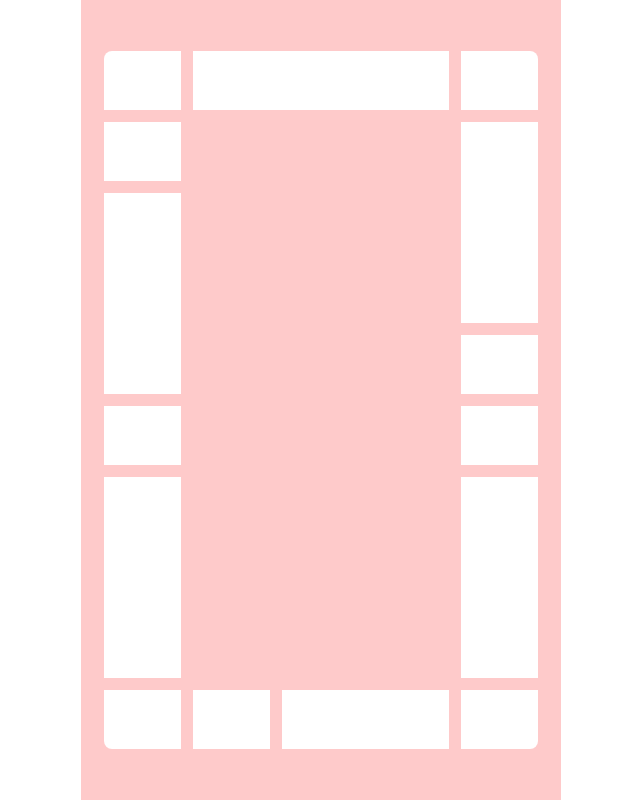
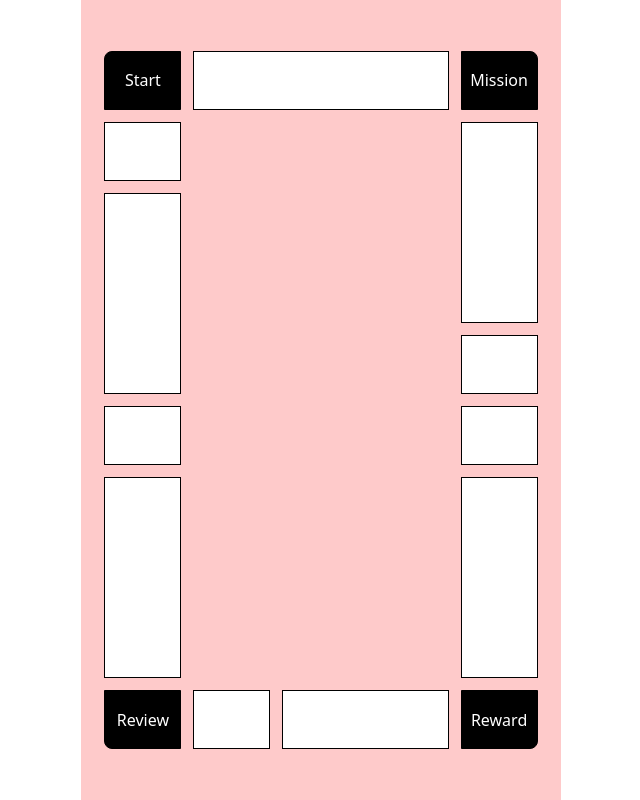
Before and after one commit to 4th-COKATHON/Team1-Client, a React (Vite) app: page / in a window 1280 px wide. Shown: the whole page, without its empty margins (319-959 px from the left). Built offline with nearby package versions, Linux system fonts and the light colour scheme.

Commit message:
feat: home layout 완성

```diff
--- a/src/pages/Home.jsx
+++ b/src/pages/Home.jsx
@@ -6,39 +6,47 @@ const Home = () => {
       <div className="w-[95%] h-[90%]">
         <div className="relative w-full h-full grid grid-cols-5 grid-rows-10 gap-3">
           {/* Row 1 */}
-          <div className="relative w-full h-full bg-white rounded-tl-lg"></div>
-          <div className="relative w-full h-full bg-white col-span-3"></div>
-          <div className="relative w-full h-full bg-white rounded-tr-lg"></div>
+          <div className="relative w-full h-full bg-black text-white flex items-center justify-center border border-black rounded-tl-lg">
+            Start
+          </div>
+          <div className="relative w-full h-full bg-white border border-black col-span-3"></div>
+          <div className="relative w-full h-full bg-black text-white flex items-center justify-center border border-black rounded-tr-lg">
+            Mission
+          </div>
 
           {/* Row 2 */}
-          <div className="relative w-full h-full bg-white"></div>
+          <div className="relative w-full h-full bg-white border border-black"></div>
           <div className="relative w-full h-full col-span-3"></div>
-          <div className="relative w-full h-full bg-white row-span-3"></div>
+          <div className="relative w-full h-full bg-white border border-black row-span-3"></div>
 
           {/* Row 3 */}
-          <div className="relative w-full h-full bg-white row-span-3"></div>
+          <div className="relative w-full h-full bg-white border border-black row-span-3"></div>
           <div className="relative w-full h-full col-span-3"></div>
           <div className="relative w-full h-full col-span-3"></div>
           <div className="relative w-full h-full col-span-3"></div>
-          <div className="relative w-full h-full bg-white"></div>
+          <div className="relative w-full h-full bg-white border border-black"></div>
 
           {/* Row 5 */}
-          <div className="relative w-full h-full bg-white"></div>
+          <div className="relative w-full h-full bg-white border border-black"></div>
           <div className="relative w-full h-full col-span-3"></div>
-          <div className="relative w-full h-full bg-white"></div>
+          <div className="relative w-full h-full bg-white border border-black"></div>
 
           {/* Row 6 */}
-          <div className="relative w-full h-full bg-white row-span-3"></div>
+          <div className="relative w-full h-full bg-white border border-black row-span-3"></div>
           <div className="relative w-full h-full col-span-3"></div>
-          <div className="relative w-full h-full bg-white row-span-3"></div>
+          <div className="relative w-full h-full bg-white border border-black row-span-3"></div>
           <div className="relative w-full h-full col-span-3"></div>
           <div className="relative w-full h-full col-span-3"></div>
 
           {/* Row 10 */}
-          <div className="relative w-full h-full bg-white rounded-bl-lg"></div>
-          <div className="relative w-full h-full bg-white"></div>
-          <div className="relative w-full h-full bg-white col-span-2"></div>
-          <div className="relative w-full h-full bg-white rounded-br-lg"></div>
+          <div className="relative w-full h-full bg-black text-white flex items-center justify-center border border-black rounded-bl-lg">
+            Review
+          </div>
+          <div className="relative w-full h-full bg-white border border-black"></div>
+          <div className="relative w-full h-full bg-white border border-black col-span-2"></div>
+          <div className="relative w-full h-full bg-black text-white flex items-center justify-center border border-black rounded-br-lg">
+            Reward
+          </div>
         </div>
       </div>
     </div>
```
Also changed, not shown: src/assets/Group 1597880503.png (added).
